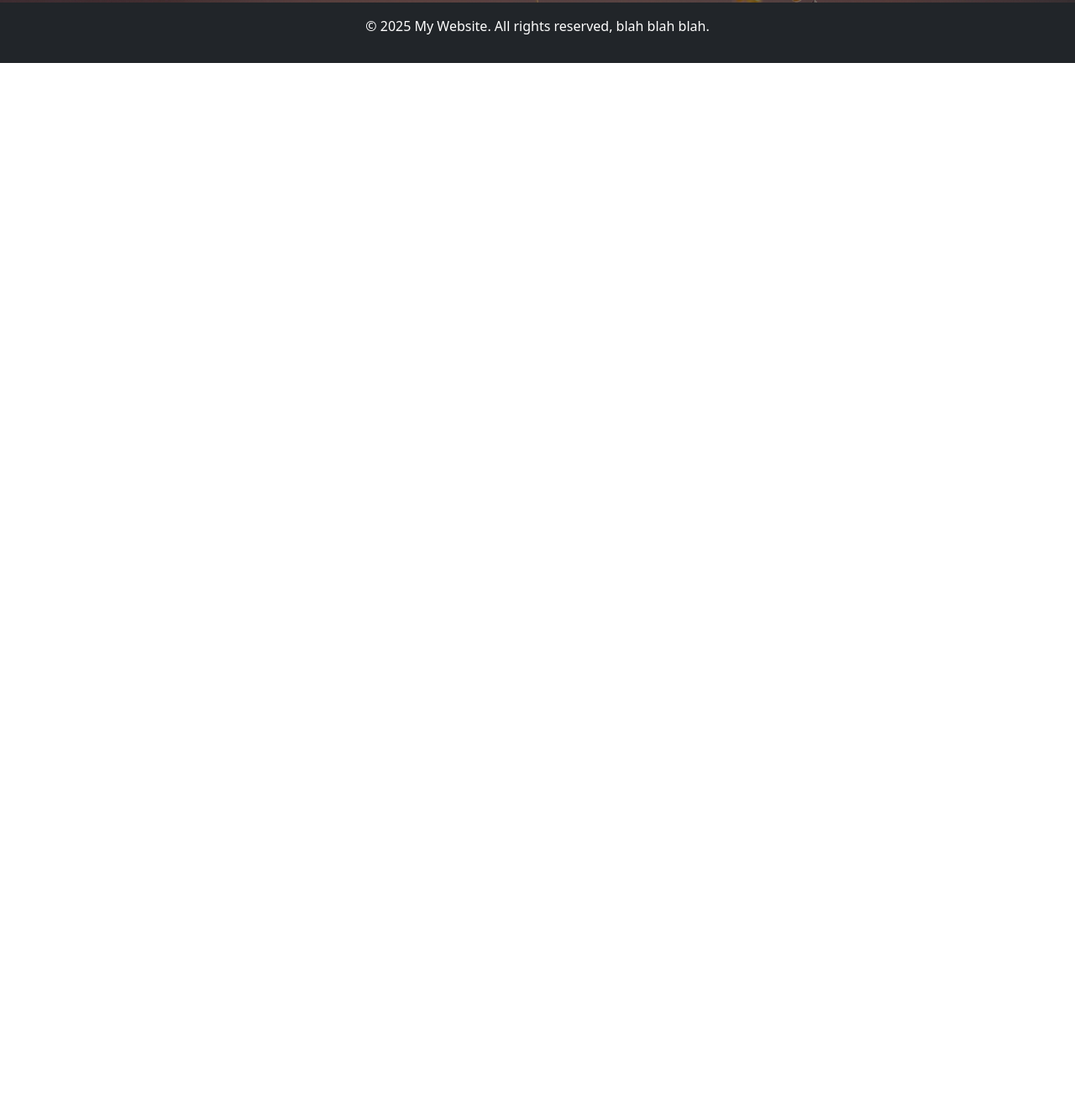
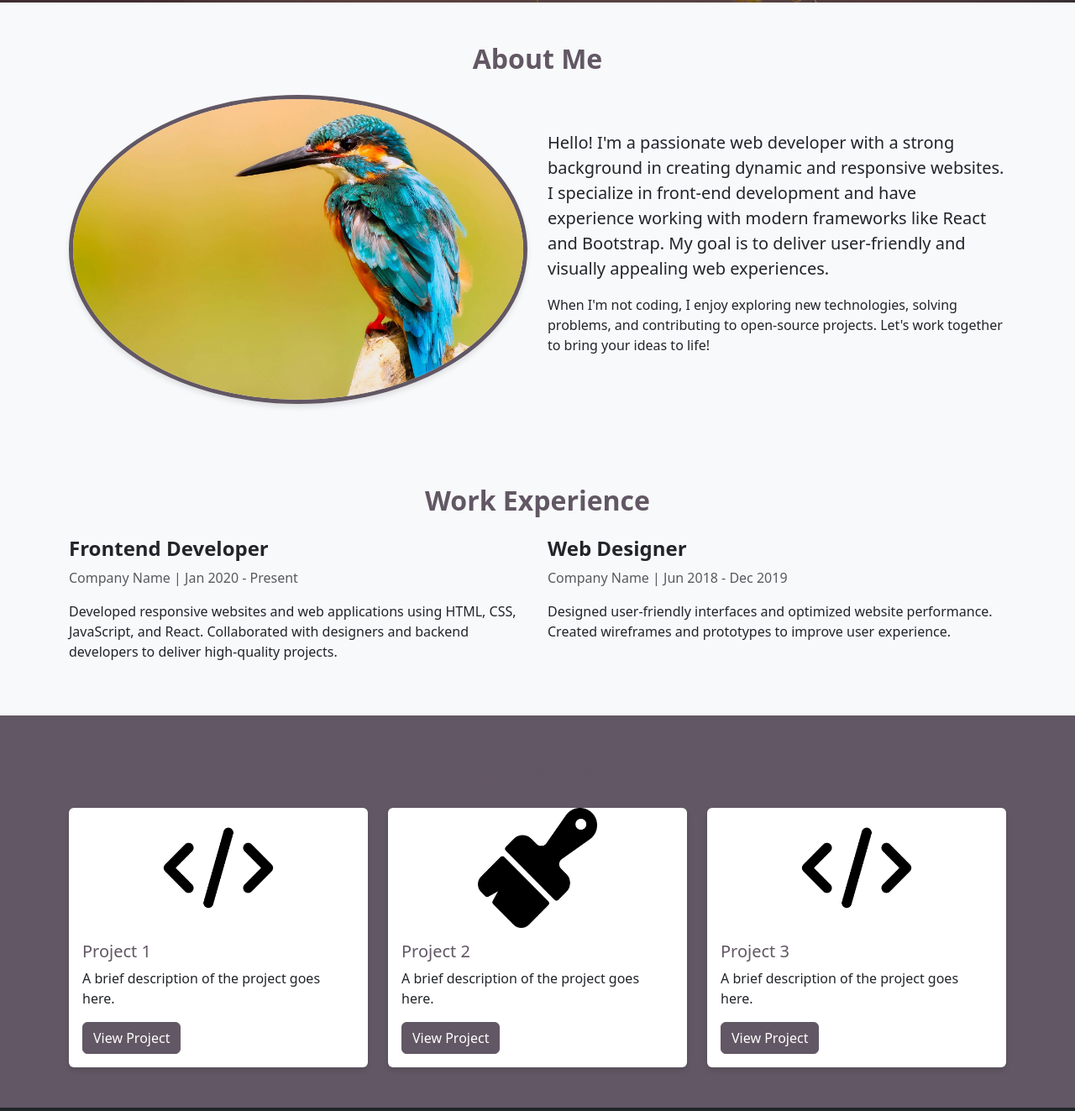
Before and after one commit to Saiblu/ET-712, a plain HTML site: page index.html in a window 1280 px wide. Shown: the part 837-2160 px from the top of the page at 84% size. Before the commit the page ends 912 px from the top, so only its background shows below. Drawn offline with nearby package versions, Linux system fonts and the light colour scheme.

Commit message:
Add files via upload

```diff
--- a/index.html
+++ b/index.html
@@ -36,7 +36,83 @@
       </div>
     </header>
 
+    <!-- About Me Section -->
+    <section id="about-me" class="py-5 bg-light">
+      <div class="container">
+        <h2 class="text-center fw-bold mb-4">About Me</h2>
+        <div class="row align-items-center">
+          <div class="col-md-6">
+            <img src="img/bird2.jpg" alt="About Me" class="img-fluid rounded-circle">
+          </div>
+          <div class="col-md-6">
+            <p class="lead">
+              Hello! I'm a passionate web developer with a strong background in creating dynamic and responsive websites. I specialize in front-end development and have experience working with modern frameworks like React and Bootstrap. My goal is to deliver user-friendly and visually appealing web experiences.
+            </p>
+            <p>
+              When I'm not coding, I enjoy exploring new technologies, solving problems, and contributing to open-source projects. Let's work together to bring your ideas to life!
+            </p>
+          </div>
+        </div>
+      </div>
+    </section>
 
+    <!-- Work Experience Section -->
+    <section id="work-experience" class="py-5 bg-light">
+      <div class="container">
+        <h2 class="text-center fw-bold mb-4">Work Experience</h2>
+        <div class="row">
+          <div class="col-md-6">
+            <h4 class="fw-bold">Frontend Developer</h4>
+            <p class="text-muted">Company Name | Jan 2020 - Present</p>
+            <p>Developed responsive websites and web applications using HTML, CSS, JavaScript, and React. Collaborated with designers and backend developers to deliver high-quality projects.</p>
+          </div>
+          <div class="col-md-6">
+            <h4 class="fw-bold">Web Designer</h4>
+            <p class="text-muted">Company Name | Jun 2018 - Dec 2019</p>
+            <p>Designed user-friendly interfaces and optimized website performance. Created wireframes and prototypes to improve user experience.</p>
+          </div>
+        </div>
+      </div>
+    </section>
+
+    <!-- Portfolio/Work Section -->
+    <section id="portfolio" class="py-5">
+      <div class="container">
+        <h2 class="text-center fw-bold mb-4">My Work</h2>
+        <div class="row">
+          <div class="col-md-4">
+            <div class="card">
+              <img src="img/code.png" class="card-img-top" alt="Project 1">
+              <div class="card-body">
+                <h5 class="card-title">Project 1</h5>
+                <p class="card-text">A brief description of the project goes here.</p>
+                <a href="https://github.com/Saiblu/ET710/tree/main/Project" class="btn btn-primary" target="_blank">View Project</a>
+              </div>
+            </div>
+          </div>
+          <div class="col-md-4">
+            <div class="card">
+              <img src="img/paint-brush.png" class="card-img-top" alt="Project 2">
+              <div class="card-body">
+                <h5 class="card-title">Project 2</h5>
+                <p class="card-text">A brief description of the project goes here.</p>
+                <a href="https://github.com/Saiblu/ET710/tree/main/Project" class="btn btn-primary" target="_blank">View Project</a>
+              </div>
+            </div>
+          </div>
+          <div class="col-md-4">
+            <div class="card">
+              <img src="img/code.png" class="card-img-top" alt="Project 3">
+              <div class="card-body">
+                <h5 class="card-title">Project 3</h5>
+                <p class="card-text">A brief description of the project goes here.</p>
+                <a href="#" class="btn btn-primary">View Project</a>
+              </div>
+            </div>
+          </div>
+        </div>
+      </div>
+    </section>
 
     <!-- Footer -->
     <footer id="footer" class="bg-dark text-white text-center py-3">
--- a/style.css
+++ b/style.css
@@ -55,18 +55,73 @@
     left: 0;
     width: 100%;
     height: 100%;
-    background-color: rgba(0, 0, 0, 0.5); /* Adds a dark overlay for better text visibility */
-    z-index: 1; /* Ensures the overlay is behind the text */
+    background-color: rgba(0, 0, 0, 0.5);
+    z-index: 1;
 }
 
 #hero .container {
     position: relative;
-    z-index: 2; /* Ensures the text is above the overlay */
+    z-index: 2;
 }
 
 html, body {
-    margin: 0; /* Removes default margins */
-    padding: 0; /* Removes default padding */
-    width: 100%; /* Ensures full width */
-    overflow-x: hidden; /* Prevents horizontal scrolling */
+    margin: 0;
+    padding: 0;
+    width: 100%;
+    overflow-x: hidden;
+    background-color: #625764;
 }
+
+/* Work Experience Section */
+#work-experience {
+    background-color: #f8f9fa;
+    padding: 50px 0;
+}
+
+#work-experience h2 {
+    color: #625764;
+}
+
+/* Portfolio Section */
+#portfolio {
+    padding: 50px 0;
+}
+
+#portfolio h2 {
+    color: #625764;
+}
+
+.card {
+    border: none;
+    box-shadow: 0 4px 6px rgba(0, 0, 0, 0.1);
+}
+
+.card-title {
+    color: #625764;
+}
+
+.card-img-top {
+    width: 40%;
+    height: auto;
+    max-height: 200px;
+    object-fit: cover;
+    display: block;
+    margin: 0 auto;
+}
+
+/* About Me Section */
+#about-me {
+    padding: 50px 0;
+    background-color: #f8f9fa; /* Light background for contrast */
+}
+
+#about-me h2 {
+    color: #625764; /* Matches the theme color */
+}
+
+#about-me img {
+    max-width: 100%; /* Ensures the image is responsive */
+    height: auto; /* Maintains aspect ratio */
+    border: 5px solid #625764; /* Adds a border matching the theme */
+    box-shadow: 0 4px 6px rgba(0, 0, 0, 0.1); /* Adds a subtle shadow */
+}
```
Also changed, not shown: img/bird2.jpg (added), img/code.png (added), img/paint-brush.png (added).
